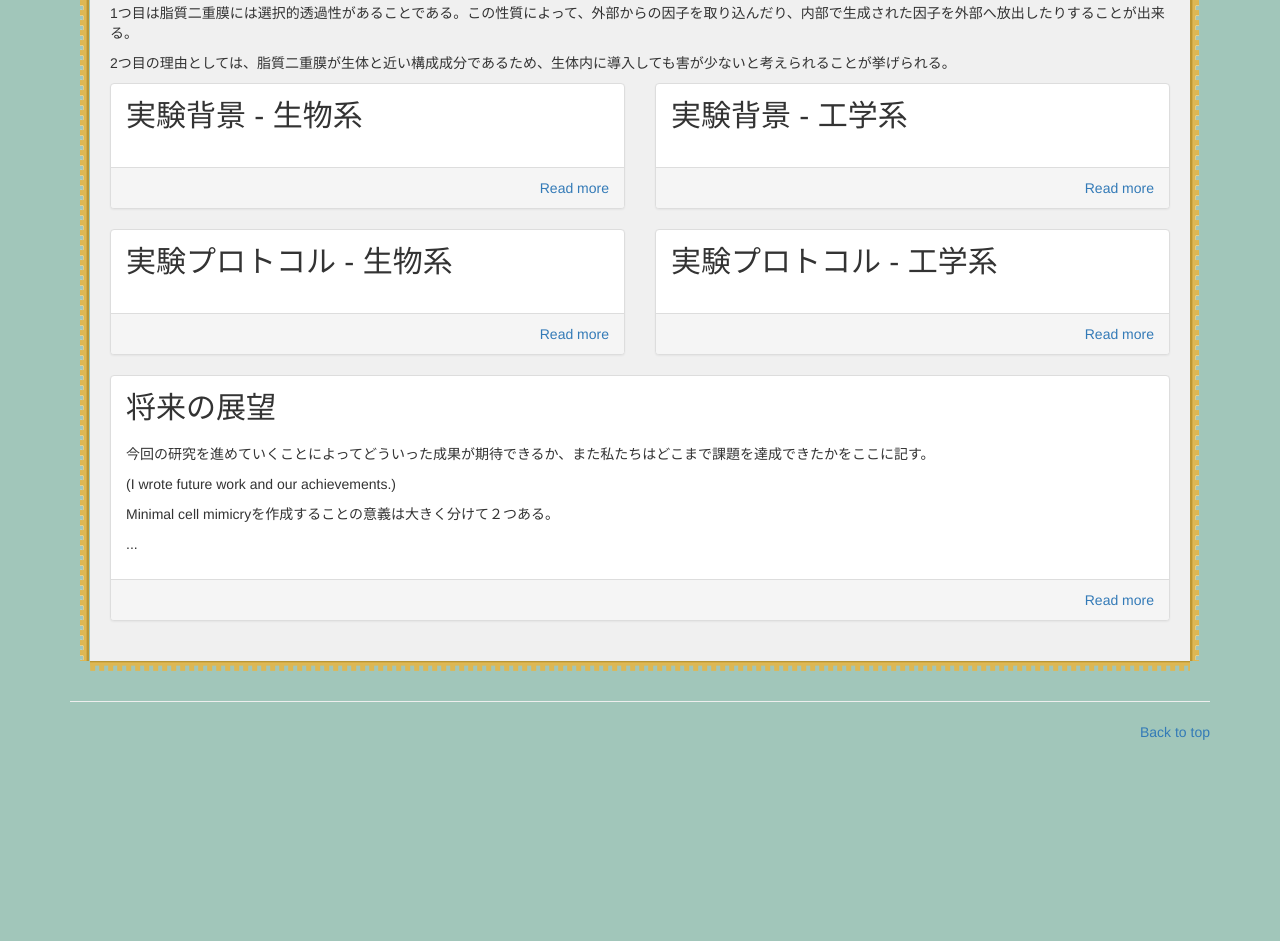
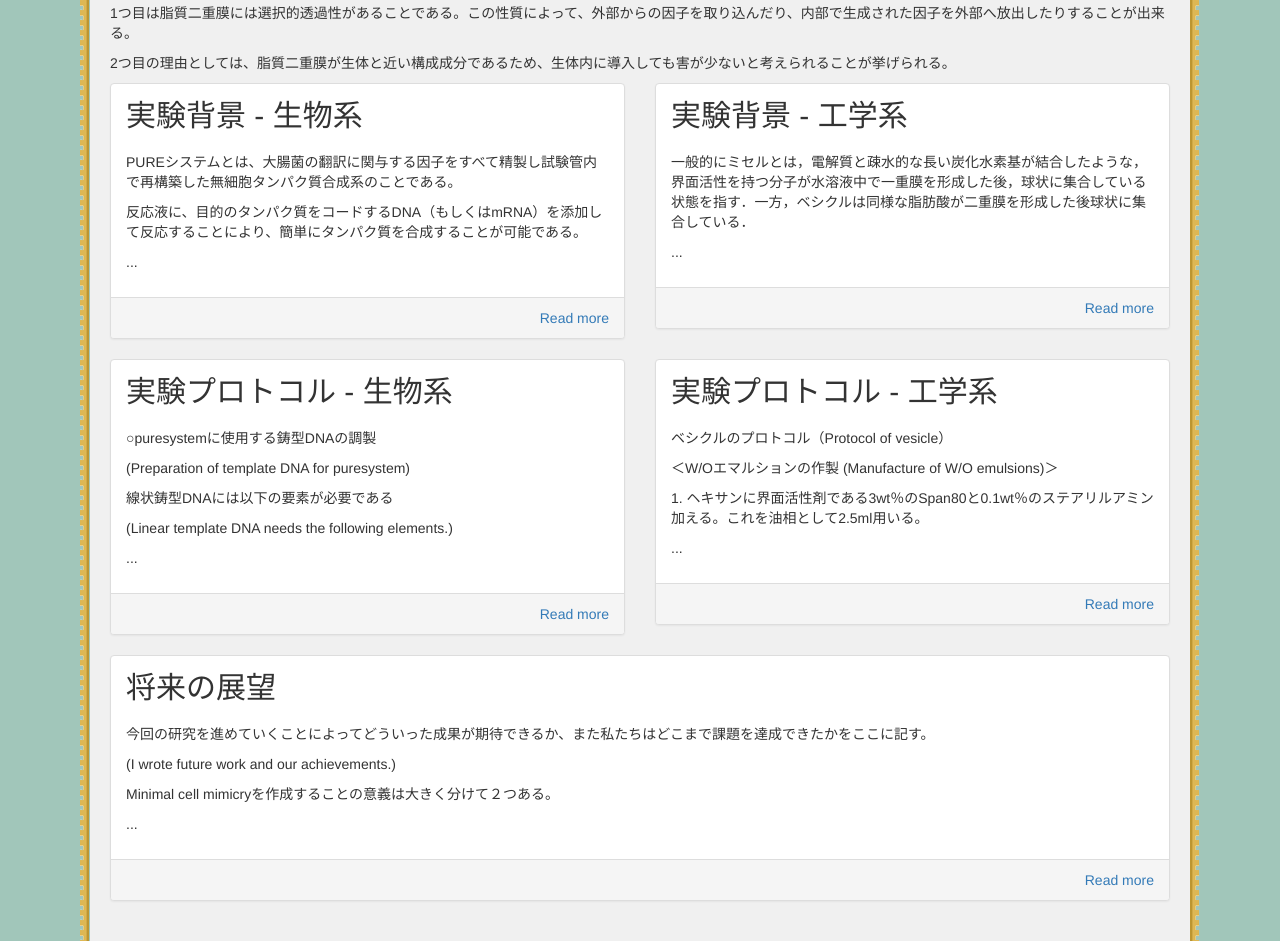
Before and after one commit to biomodtsukuba/biomodtsukuba.github.io, a plain HTML site: page index.html in a window 1280 px wide. Shown: the part 440-1381 px from the top of the page. Before the commit the page ends 1192 px from the top, so only its background shows below. Drawn offline with nearby package versions, Linux system fonts and the light colour scheme.

Commit message:
commit index.html update

```diff
--- a/index.html
+++ b/index.html
@@ -76,6 +76,9 @@
 							<div class="panel panel-default">
 								<div class="panel-body">
 									<h2>実験背景 - 生物系</h2>
+<p>PUREシステムとは、大腸菌の翻訳に関与する因子をすべて精製し試験管内で再構築した無細胞タンパク質合成系のことである。</p>
+<p>反応液に、目的のタンパク質をコードするDNA（もしくはmRNA）を添加して反応することにより、簡単にタンパク質を合成することが可能である。</p>
+<p>...</p>
 								</div>
 								<div class="panel-footer overflow-hidden">
 									<a class="pull-right" href="background-biol.html">Read more</a>
@@ -86,6 +89,8 @@
 							<div class="panel panel-default">
 								<div class="panel-body">
 									<h2>実験背景 - 工学系</h2>
+					<p>一般的にミセルとは，電解質と疎水的な長い炭化水素基が結合したような，界面活性を持つ分子が水溶液中で一重膜を形成した後，球状に集合している状態を指す．一方，ベシクルは同様な脂肪酸が二重膜を形成した後球状に集合している．</p>
+					<p>...</p>
 								</div>
 								<div class="panel-footer overflow-hidden">
 									<a class="pull-right" href="background-eng.html">Read more</a>
@@ -98,6 +103,11 @@
 							<div class="panel panel-default">
 								<div class="panel-body">
 									<h2>実験プロトコル - 生物系</h2>
+					<p>○puresystemに使用する鋳型DNAの調製</p>
+					<p>(Preparation of template DNA for puresystem)</p>
+					<p>線状鋳型DNAには以下の要素が必要である</p>
+					<p>(Linear template DNA needs the following elements.)</p>
+					<p>...</p>
 								</div>
 								<div class="panel-footer overflow-hidden">
 									<a class="pull-right" href="protocol-biol.html">Read more</a>
@@ -108,6 +118,10 @@
 							<div class="panel panel-default">
 								<div class="panel-body">
 									<h2>実験プロトコル - 工学系</h2>
+					<p>ベシクルのプロトコル（Protocol of vesicle）</p>
+					<p>＜W/Oエマルションの作製 (Manufacture of W/O emulsions)＞</p>
+					<p>1. ヘキサンに界面活性剤である3wt％のSpan80と0.1wt％のステアリルアミン加える。これを油相として2.5ml用いる。</p>
+					<p>...</p>
 								</div>
 								<div class="panel-footer overflow-hidden">
 									<a class="pull-right" href="protocol-eng.html">Read more</a>
```
